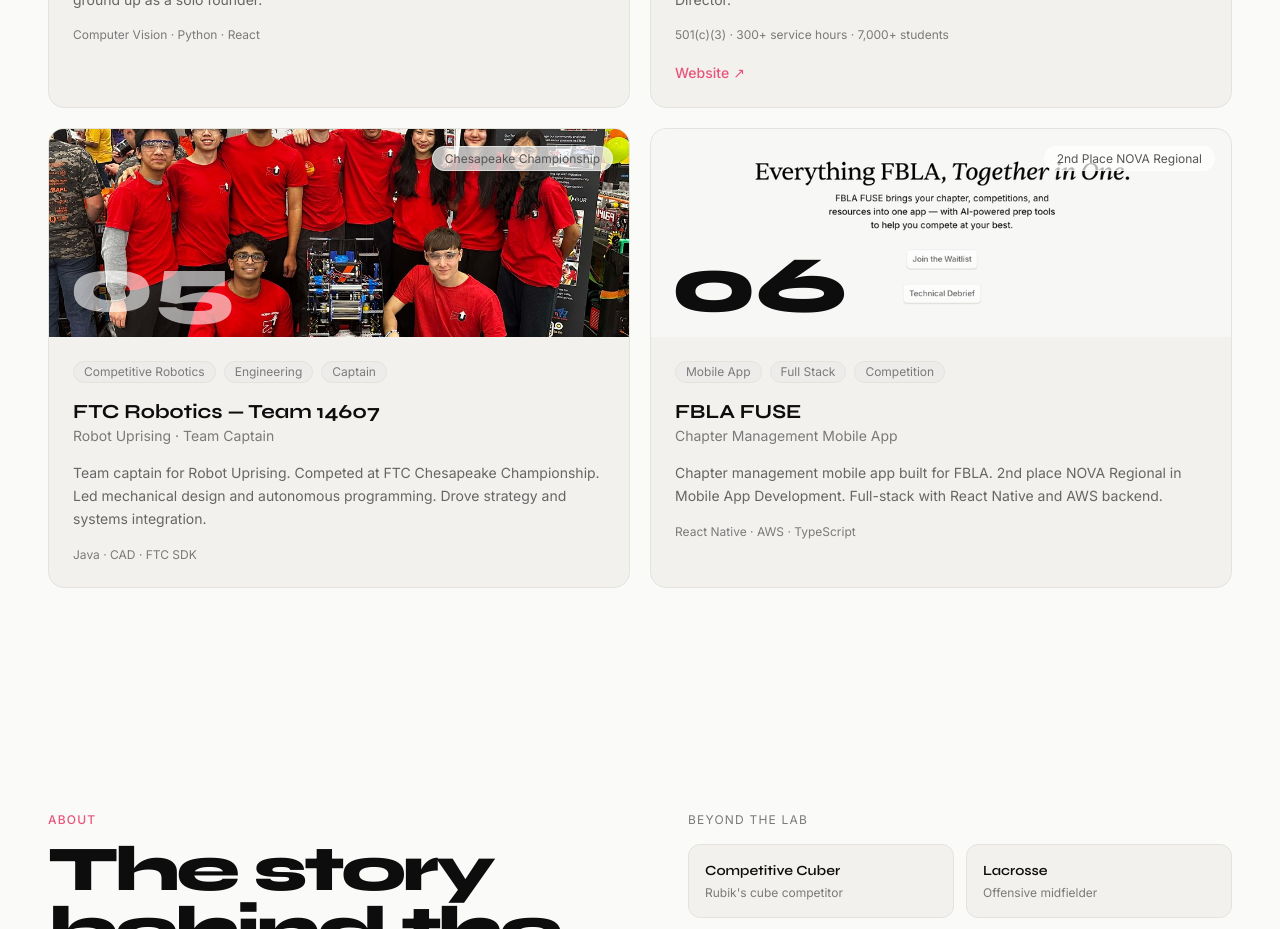
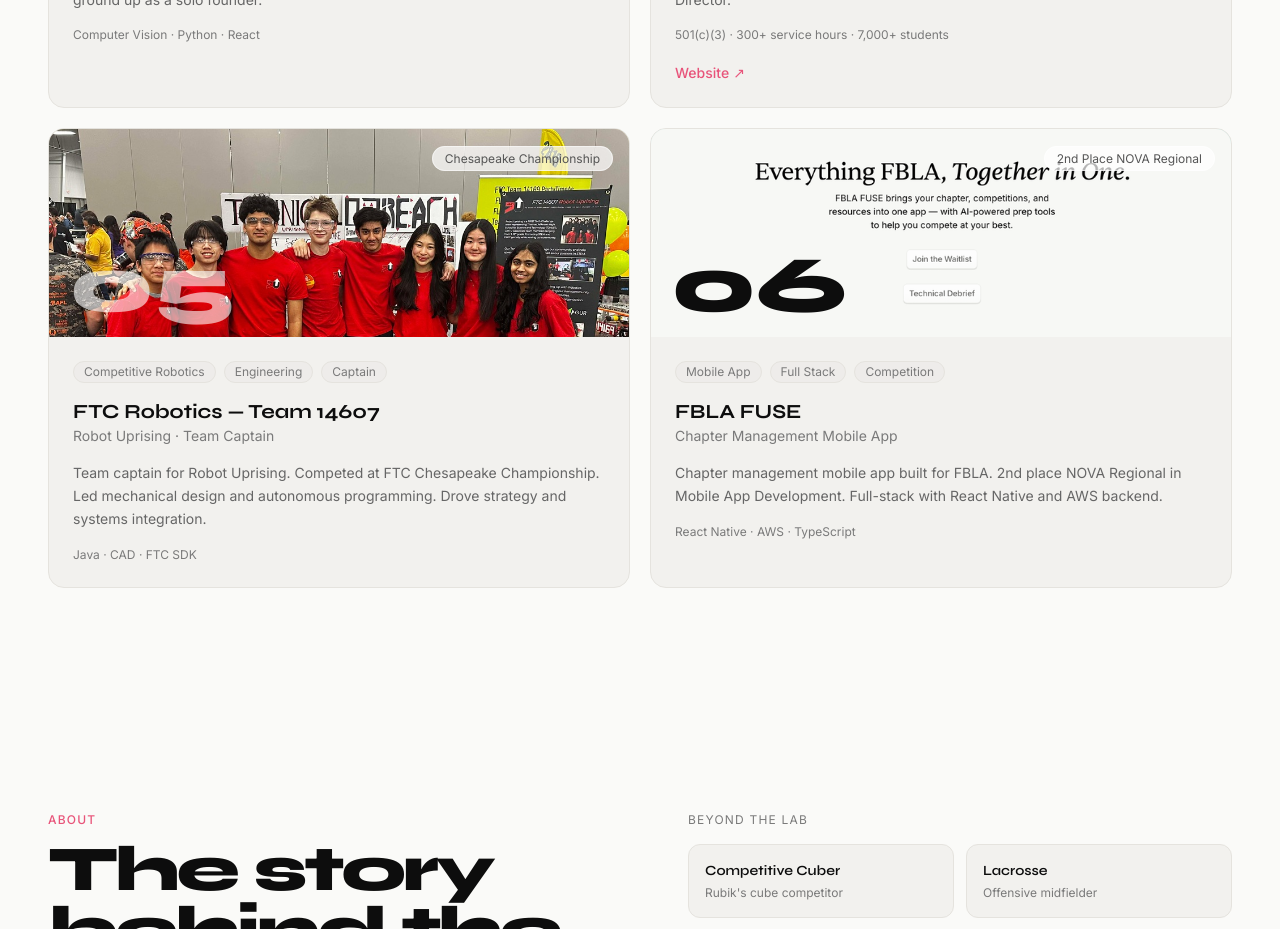
Before and after one commit to sh4wn27/sh4wn, a Next.js app: page / in a window 1280 px wide. Shown: the part 2340-3269 px from the top of the page. Built offline with nearby package versions, Linux system fonts and the light colour scheme.

Commit message:
style: pull card 05 image to top

```diff
--- a/components/Projects.tsx
+++ b/components/Projects.tsx
@@ -72,6 +72,7 @@
     links: [],
     gradient: "from-[#f0ead5] via-[#e8e0c0] to-[#d8d0a0]",
     image: "/images/05.jpg",
+    imagePosition: "object-top",
   },
   {
     number: "06",
@@ -107,7 +108,7 @@
           src={project.image}
           alt={project.title}
           fill
-          className="object-cover transition-transform duration-500 group-hover:scale-105"
+          className={`object-cover transition-transform duration-500 group-hover:scale-105 ${project.imagePosition ?? "object-center"}`}
           onError={(e) => { (e.target as HTMLImageElement).style.display = "none"; }}
         />
         {/* Number watermark */}
```
